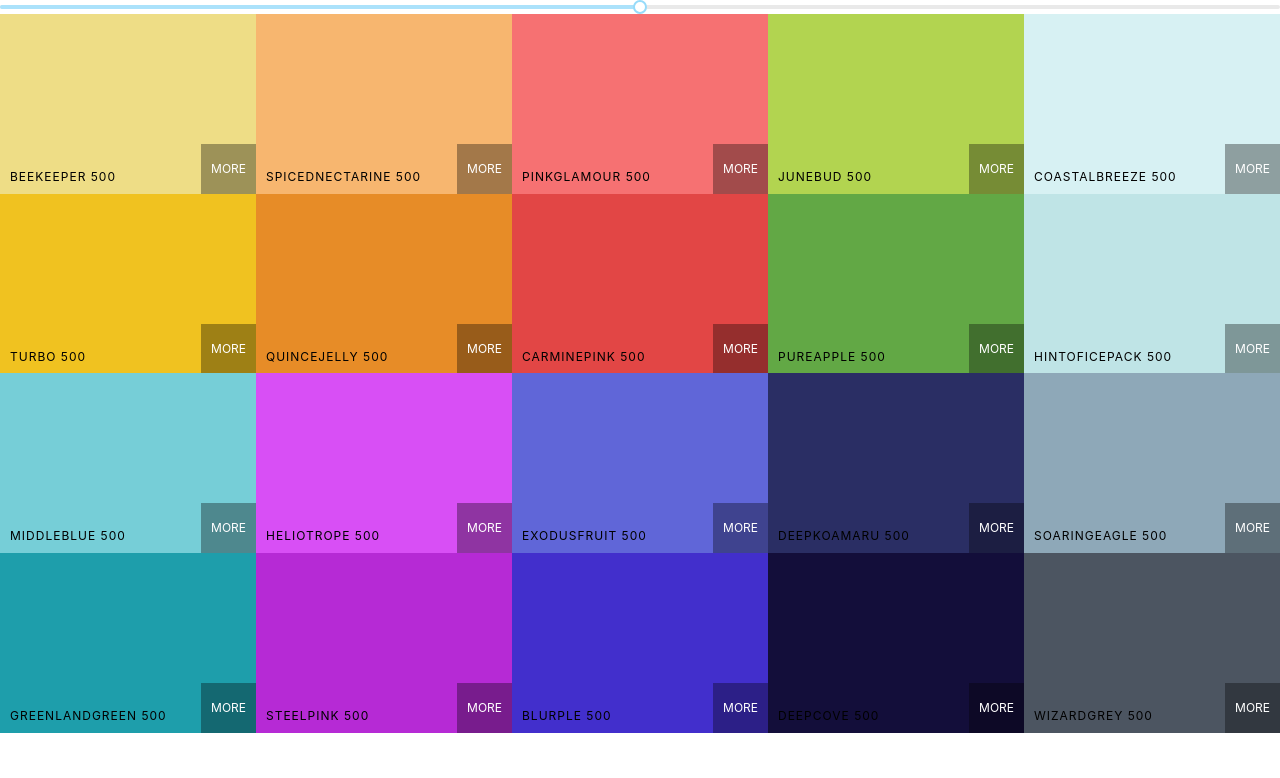
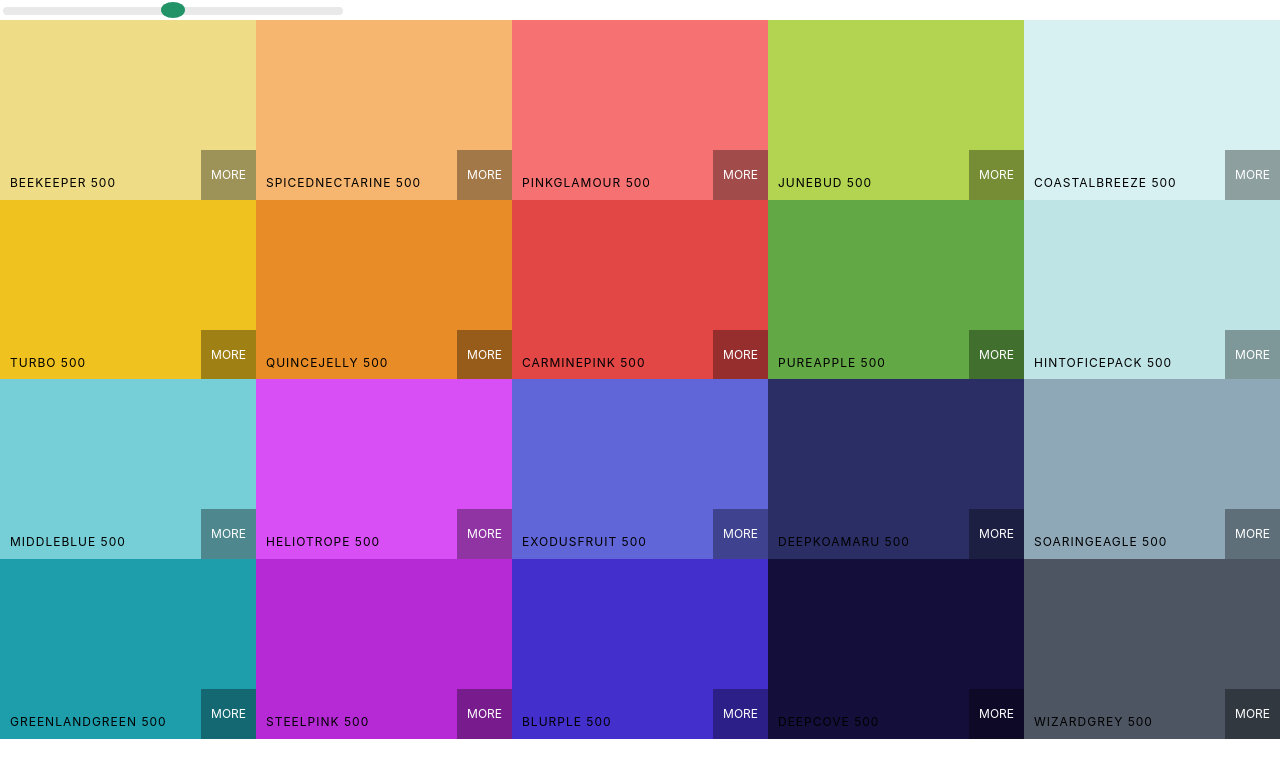
Before and after one commit to owengiri20/React_colour_app, a React (Create React App) app: page / in a window 1280 px wide. Shown: the top 778 px of the page. Built offline with nearby package versions, Linux system fonts and the light colour scheme.

Commit message:
Add styling to slider

```diff
--- a/src/Palette.css
+++ b/src/Palette.css
@@ -5,3 +5,28 @@
 .Palette-colours{
     height: 90%;
 }
+
+.Slider{
+    width: 340px;
+    display: inline-block;
+    margin: 0 3px;
+}
+
+.rc-slider-track{
+    background: transparent !important;
+}
+
+.rc-slider-handle,
+.rc-slider-handle:focus,
+.rc-slider-handle:active,
+.rc-slider-handle:hover{
+    background: #229267 !important;
+    border: 0 !important;
+    outline: none !important;
+    box-shadow: none !important;
+    width: 24px !important;
+    height: 16px !important;
+}
+.rc-slider-rail{
+    height: 8px !important;
+}
--- a/src/Palette.js
+++ b/src/Palette.js
@@ -1,8 +1,9 @@
 import React, { Component } from 'react';
 import ColourBox from "./ColourBox";
-import "./Palette.css";
+
 import Slider, { Range } from 'rc-slider';
 import 'rc-slider/assets/index.css';
+import "./Palette.css";
 
 class Palette extends Component {
     constructor(props) {
@@ -25,8 +26,10 @@ class Palette extends Component {
         )
         return (
             <div className="Palette">
-                <Slider defaultValue={level} min={100} max={900}
-                    step={100} onAfterChange={this.changeLevel} />
+                <div className="Slider">
+                    <Slider defaultValue={level} min={100} max={900}
+                        step={100} onAfterChange={this.changeLevel} />
+                </div>
                 {/* NAV goes here */}
                 <div className="Palette-colours">
                     {/* bunch of colour boxes */}
```
